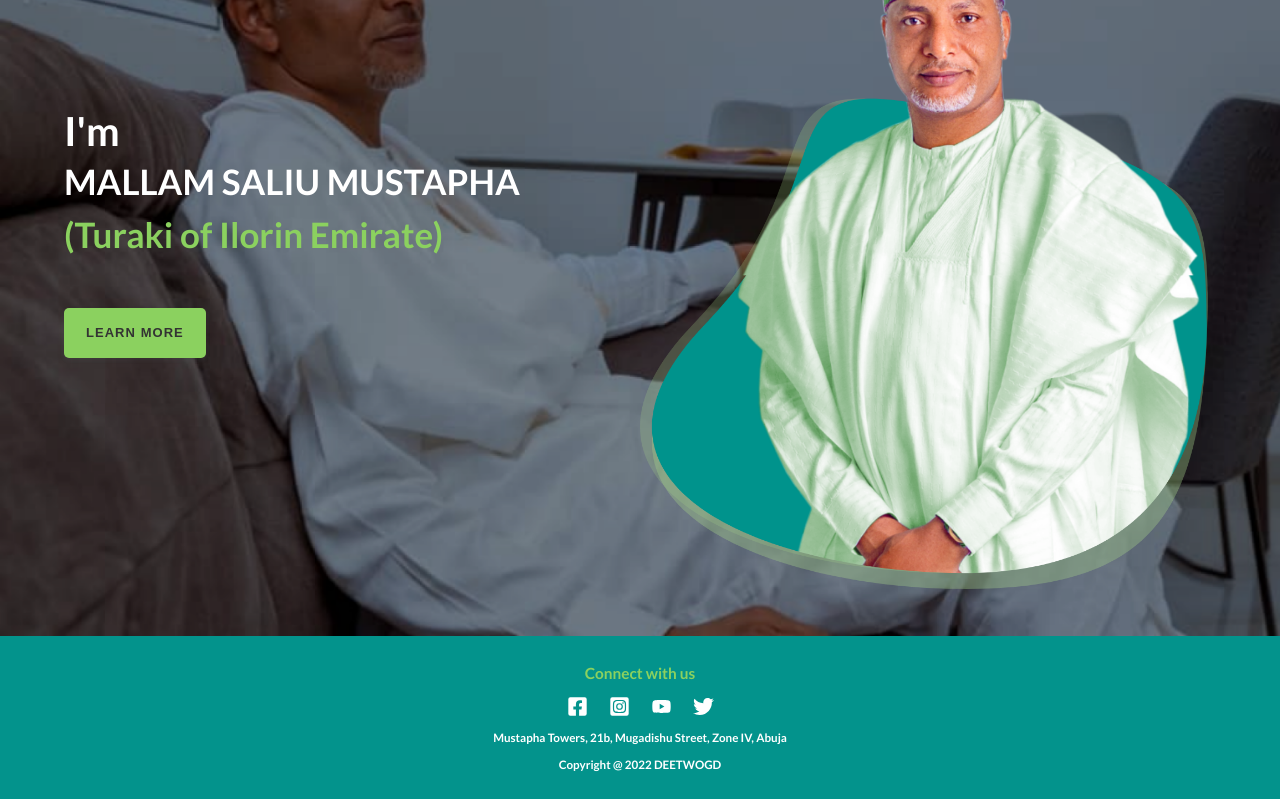
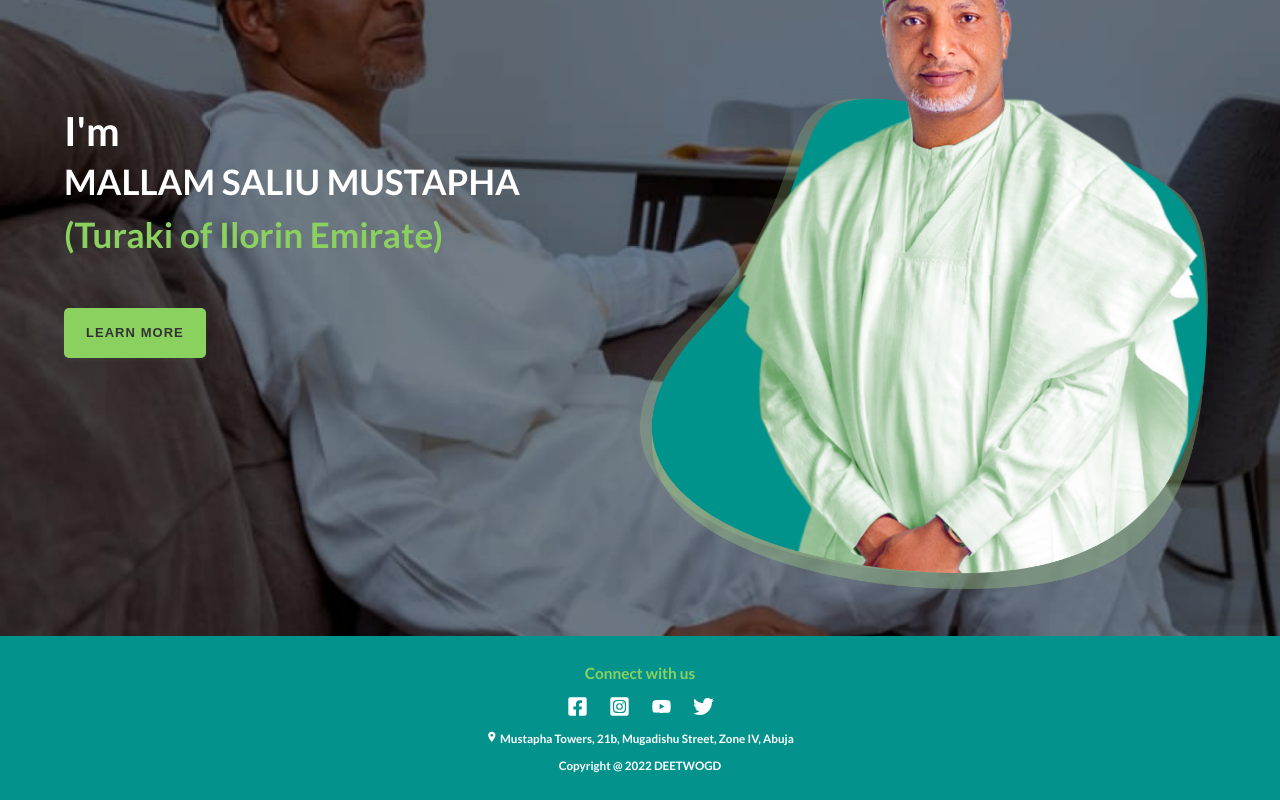
Before and after one commit to blyncnov/Turaki, a Next.js app: page / in a window 1280 px wide. Shown: the part 249-1049 px from the top of the page. Built offline with nearby package versions, Linux system fonts and the light colour scheme.

Commit message:
Turaki v2 Footer location

```diff
--- a/Layout/Footer.jsx
+++ b/Layout/Footer.jsx
@@ -2,6 +2,7 @@ import React from "react";
 
 import { FaFacebookSquare, FaInstagramSquare, FaTwitter } from "react-icons/fa";
 import { AiFillYoutube } from "react-icons/ai";
+import { IoLocationSharp } from "react-icons/io5";
 
 import { Turaki__Footer__Container } from "../styles/Layout/Footer";
 import { Turaki__Max__width } from "../styles/constants";
@@ -23,7 +24,11 @@ const Footer = () => {
             </div>
           </div>
           <div className="Footer__Sector">
-            <h5>Mustapha Towers, 21b, Mugadishu Street, Zone IV, Abuja</h5>
+            <h5>
+              {" "}
+              <IoLocationSharp /> Mustapha Towers, 21b, Mugadishu Street, Zone
+              IV, Abuja
+            </h5>
           </div>
           <div className="Footer__Sector">
             <h5>Copyright @ 2022 DEETWOGD</h5>
```
